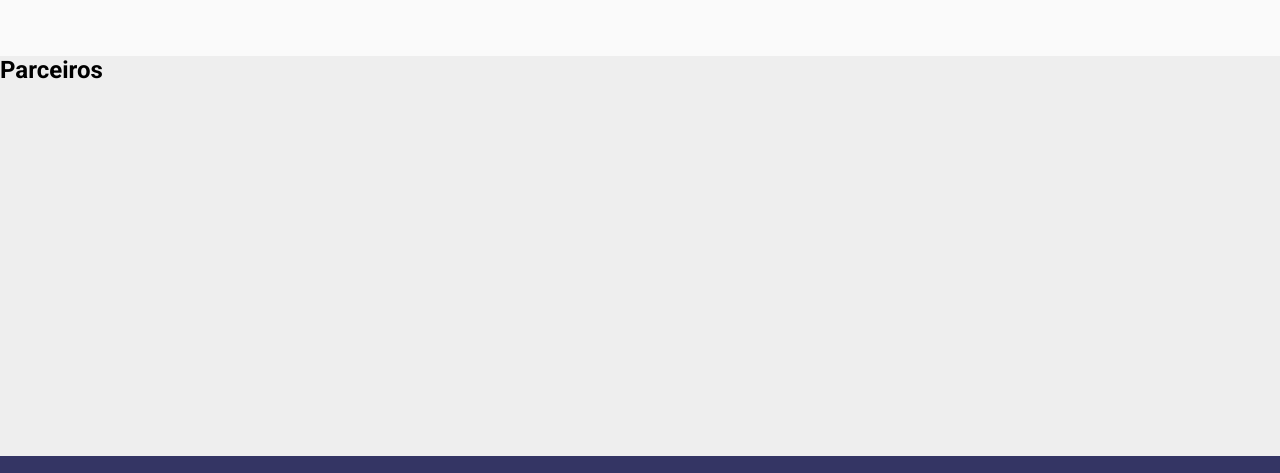
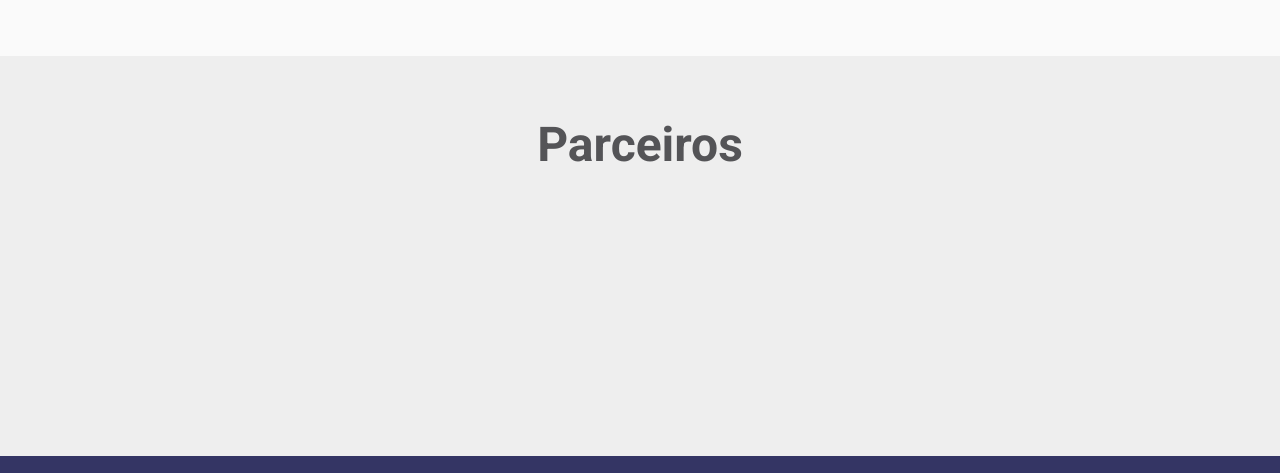
Before and after one commit to PET-Comp-UFMA/TemplateGruposPesquisa, a plain HTML site: page index.html in a window 1280 px wide. Shown: the part 2444-2917 px from the top of the page. Drawn offline with Linux system fonts and the light colour scheme.

Commit message:
Home parcialmente finalizada

```diff
--- a/styles/home.css
+++ b/styles/home.css
@@ -112,3 +112,10 @@
   background: #EEEEEE;
   height: 400px;
 }
+
+.titulo {
+  color: #545457;
+  font-size: 32px;
+  padding: 60px;
+  text-align: center;
+}
```
